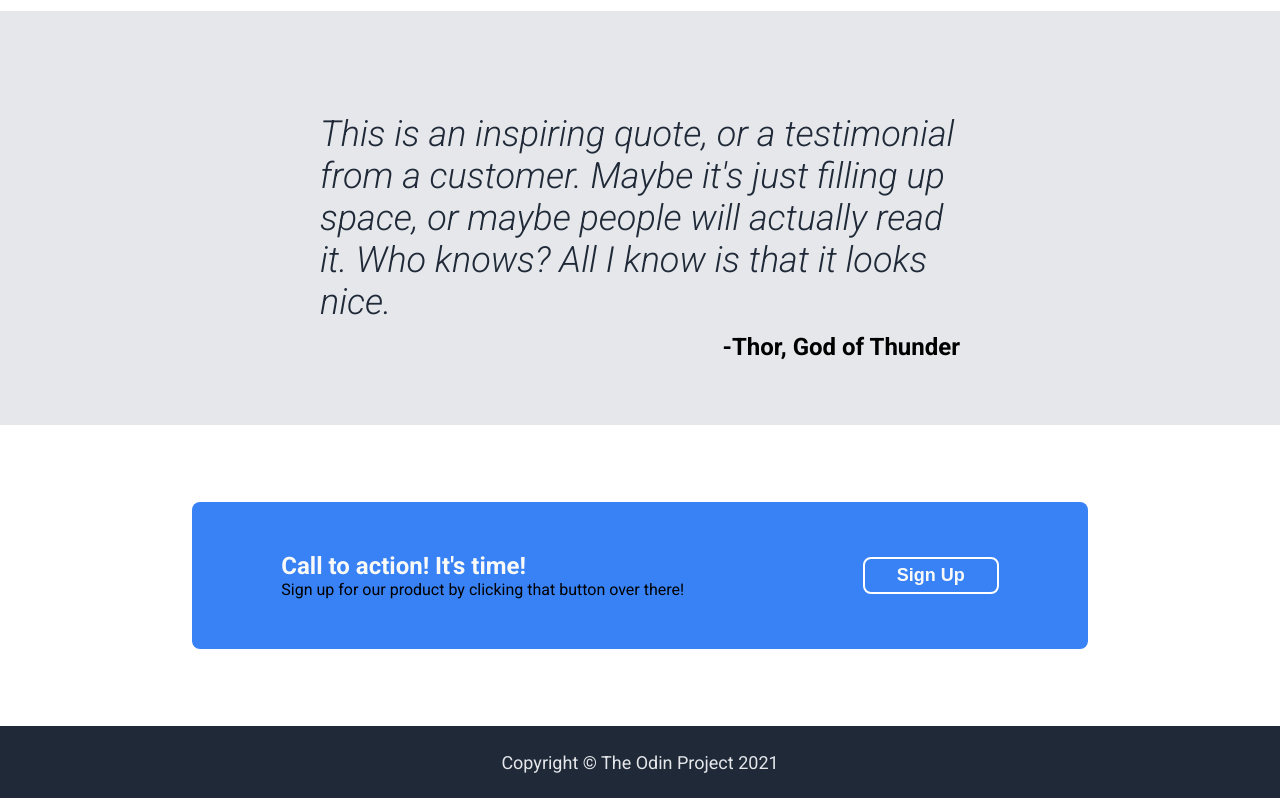
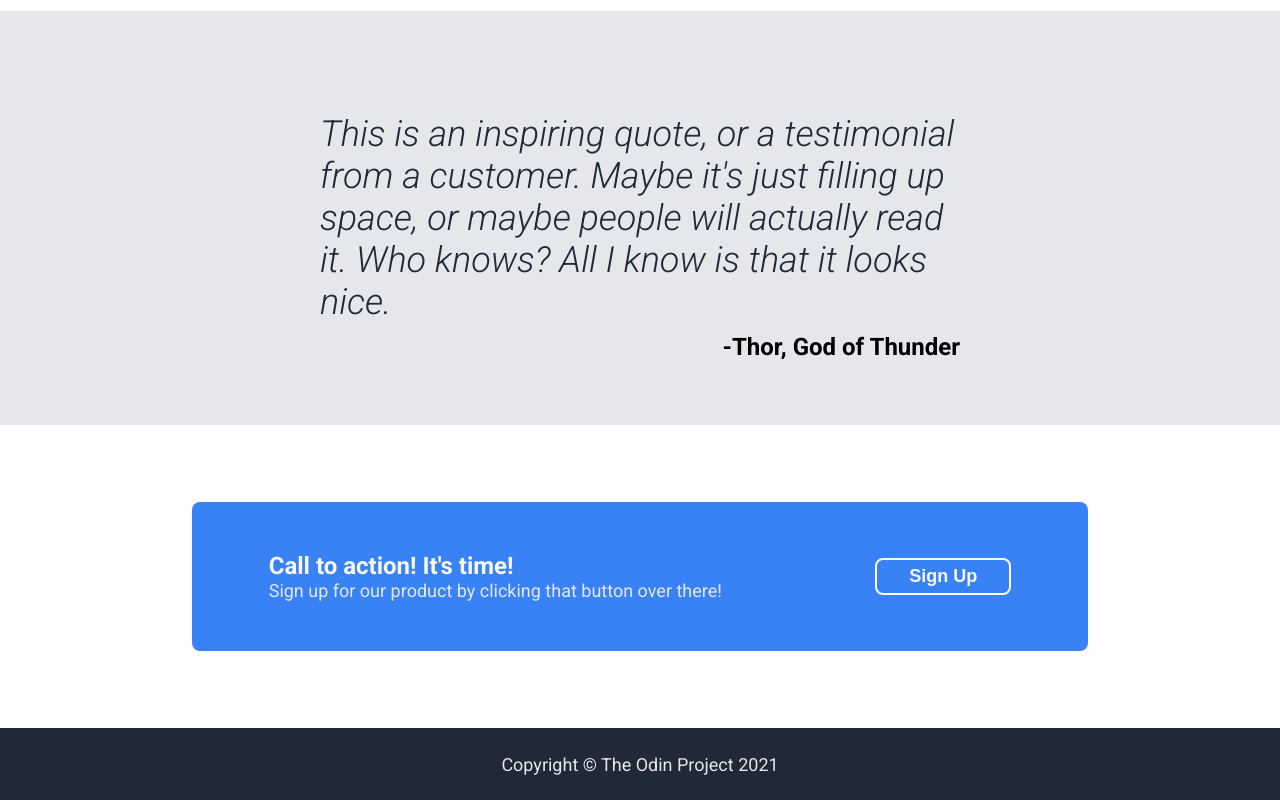
Before and after one commit to cem-u/odin-landing-page, a plain HTML site: page index.html in a window 1280 px wide. Shown: the part 947-1747 px from the top of the page. Drawn offline with Linux system fonts and the light colour scheme.

Commit message:
Add styling to action subtext

```diff
--- a/style.css
+++ b/style.css
@@ -180,6 +180,11 @@ h3 {
     color: #F9FAF8;
 }
 
+.action-container-text-subtext {
+    font-size: 18px;
+    color: #E5E7EB;
+}
+
 .action button {
     align-self: center;
     padding: 6px 32px;
```
